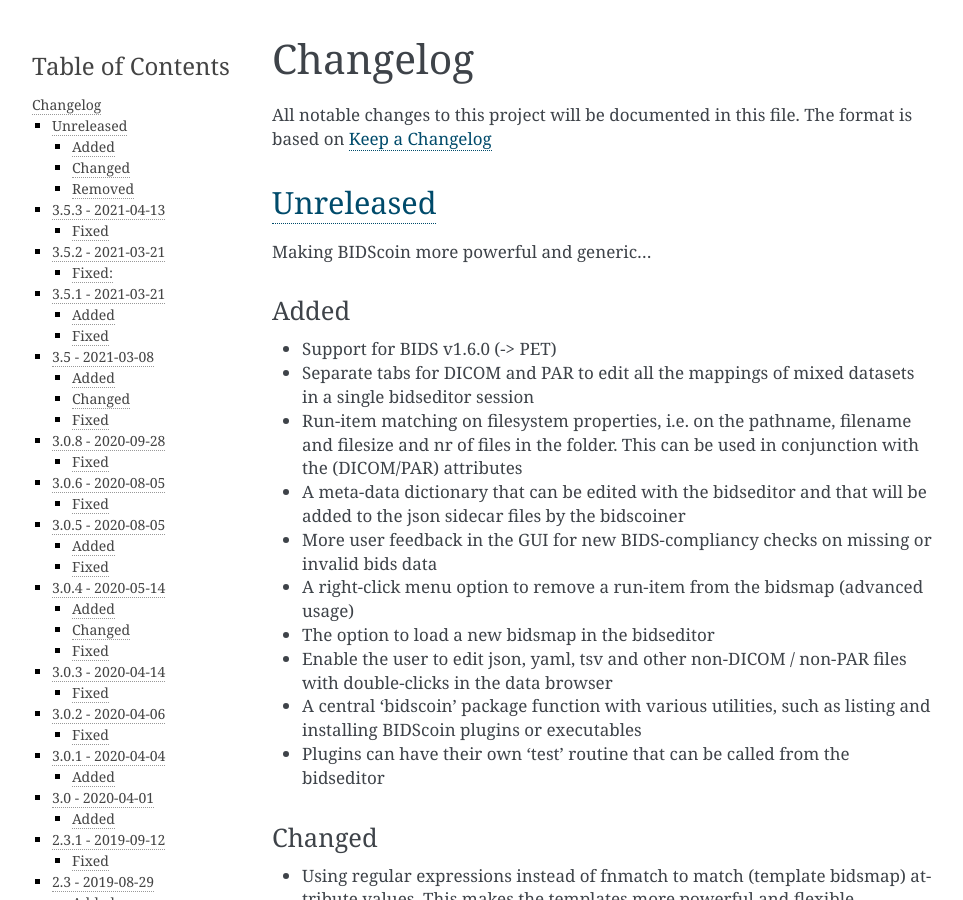
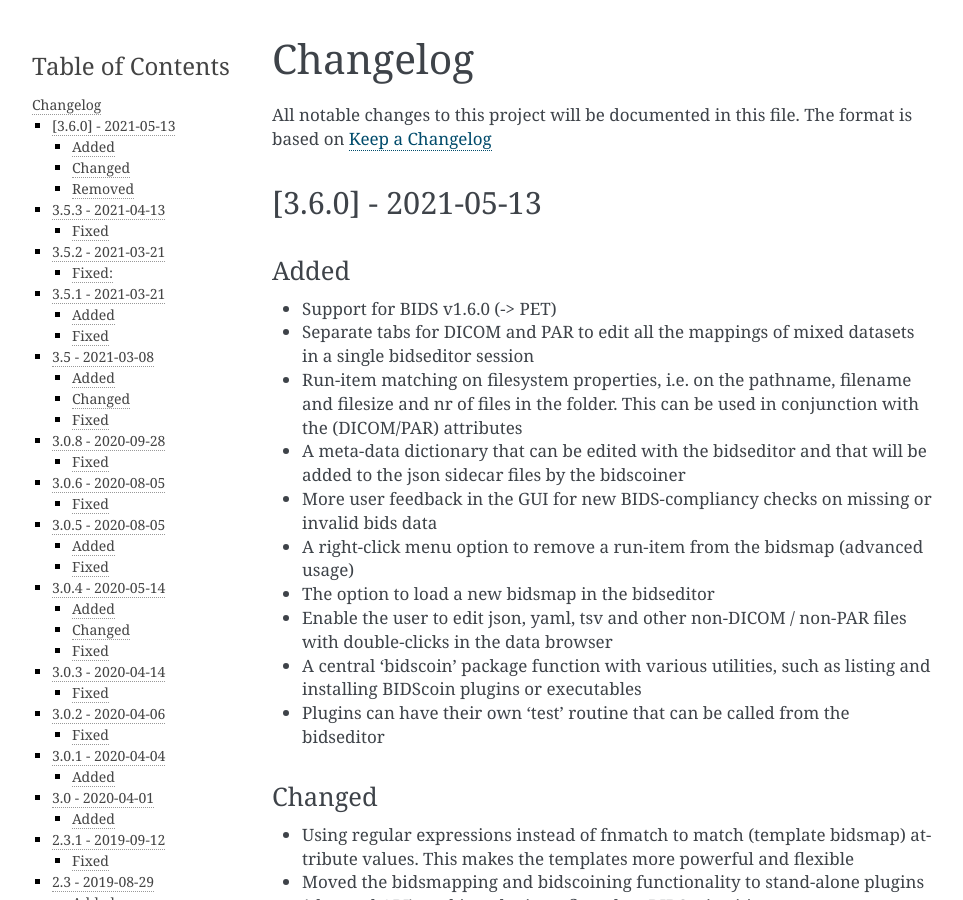
Before and after one commit to Donders-Institute/bidscoin, a Sphinx documentation site: the page built from docs/CHANGELOG.md, in a window 1280 px wide and 900 px high. Shown: the whole window, without its empty margins (148-1111 px from the left). Built offline with Sphinx 7.4.7, drawn with Linux system fonts in a browser that asks for light colours.

Commit message:
Prepare for the 3.6.0 release

```diff
--- a/docs/CHANGELOG.md
+++ b/docs/CHANGELOG.md
@@ -2,9 +2,7 @@
 
 All notable changes to this project will be documented in this file. The format is based on [Keep a Changelog](http://keepachangelog.com/en/1.0.0/)
 
-## [Unreleased]
-
-Making BIDScoin more powerful and generic...
+## [3.6.0] - 2021-05-13
 
 ### Added
 - Support for BIDS v1.6.0 (-> PET)
```
